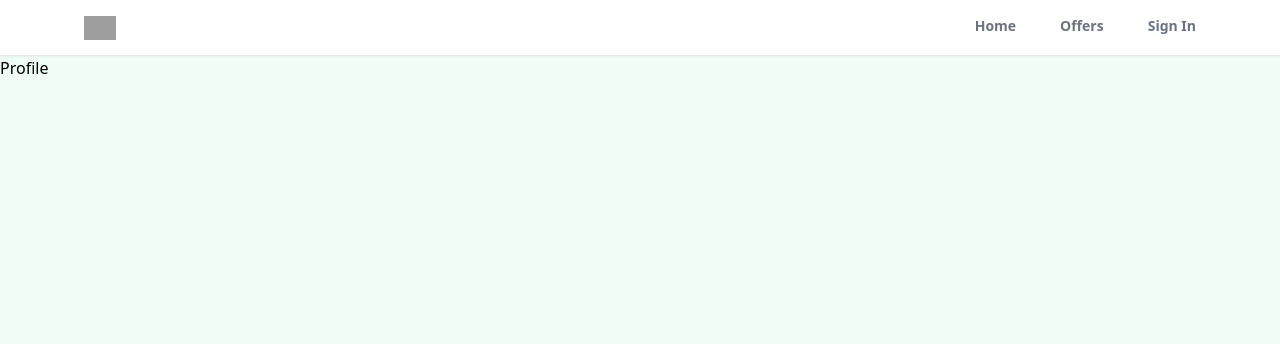
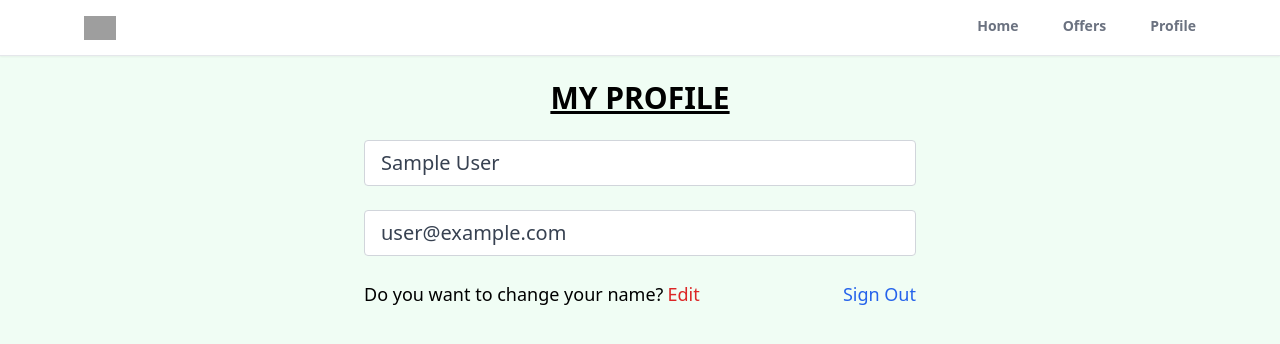
Before and after one commit to MuhammadUmerQaiser/Realtor-Website, a React (Create React App) app: page /profile in a window 1280 px wide. Shown: the top 344 px of the page. Built offline with nearby package versions, Linux system fonts and the light colour scheme; no server answers; sample sign-in values are in the browser's storage; grey boxes are pictures that could not be loaded.

Commit message:
Create the profile page and add edit functionality

```diff
--- a/src/App.js
+++ b/src/App.js
@@ -8,6 +8,7 @@ import Profile from "./Pages/Profile";
 import Header from "./Components/Header";
 import { ToastContainer } from "react-toastify";
 import 'react-toastify/dist/ReactToastify.css';
+import PrivateRoute from "./Components/PrivateRoute";
 
 function App() {
   return (
@@ -20,7 +21,10 @@ function App() {
           <Route path="/sign-in" element={<SignIn />} />
           <Route path="/sign-up" element={<SignUp />} />
           <Route path="/forget-password" element={<ForgetPassword />} />
-          <Route path="/profile" element={<Profile />} />
+          {/* IT WILL TAKE THE PRIVATE ROUTE ON HITTING PROFILE URL BUT AT PRIVATE ROUTE IT WILL CHECK LOGGED IN CONDITION IF IT IS TRUE IT WILL RENDER OUTLET WHICH MEANS PROFILE COMPONENT BCS IT IS TAKING PROFILE COMPONENT */}
+          <Route path="/profile" element={<PrivateRoute />}>
+            <Route path="/profile" element={<Profile />} />
+          </Route>
         </Routes>
       </Router>
       {/* TO GENERATE TOAST */}
--- a/src/Components/Header.jsx
+++ b/src/Components/Header.jsx
@@ -1,9 +1,22 @@
-import React from 'react'
+import { getAuth, onAuthStateChanged } from 'firebase/auth';
+import React, { useEffect, useState } from 'react'
 import { useLocation, useNavigate } from 'react-router'
 
 export default function Header() {
     const location = useLocation();
     const navigate = useNavigate();
+    const [pageStateOnAuthCheck, setPageStateOnAuthCheck] = useState("Sign In");
+    const auth = getAuth();
+
+    useEffect(() => {
+        onAuthStateChanged(auth, (user) => {
+            if(user){
+                setPageStateOnAuthCheck("Profile");
+            }else{
+                setPageStateOnAuthCheck("Sign In");
+            }
+        })
+    }, [auth]);
 
     const matchLocationPath = (router) => {
         if(router === location.pathname){
@@ -19,9 +32,12 @@ export default function Header() {
             </div>
             <div>
                 <ul className='flex space-x-11'>
-                    <li className={`cursor-pointer py-4 text-sm font-semibold text-gray-500 border-b-[3px] border-b-transparent ${matchLocationPath("/") && "text-black border-b-red-500"}`} onClick={() => navigate('/')}>Home</li>
-                    <li className={`cursor-pointer py-4 text-sm font-semibold text-gray-500 border-b-[3px] border-b-transparent ${matchLocationPath("/offers") && "text-black border-b-red-500"}`} onClick={() => navigate('/offers')}>Offers</li>
-                    <li className={`cursor-pointer py-4 text-sm font-semibold text-gray-500 border-b-[3px] border-b-transparent ${matchLocationPath("/sign-in") && "text-black border-b-red-500"}`} onClick={() => navigate('/sign-in')}>Sign In</li>
+                    <li className={`cursor-pointer py-4 text-sm font-semibold text-gray-500 border-b-[3px] border-b-transparent ${matchLocationPath("/") && "text-black border-b-red-600"}`} onClick={() => navigate('/')}>Home</li>
+                    <li className={`cursor-pointer py-4 text-sm font-semibold text-gray-500 border-b-[3px] border-b-transparent ${matchLocationPath("/offers") && "text-black border-b-red-600"}`} onClick={() => navigate('/offers')}>Offers</li>
+                    <li className={`cursor-pointer py-4 text-sm font-semibold text-gray-500 border-b-[3px] border-b-transparent ${(matchLocationPath("/sign-in") || matchLocationPath("/profile")) && "text-black border-b-red-600"}`} onClick={() => navigate('/profile')}>
+                        {/* THIS NAVIGATE PROFILE MEANS IT REDIRECTS TO PRFILE PAGE BUT IF USER IS NOT AUTHENTICATED IT REDIRECTS TO SIGN-IN PAGE AS WE MADE THE PRIVATE ROUTE */}
+                        {pageStateOnAuthCheck}
+                    </li>
                 </ul>
             </div>
         </header>
--- /dev/null
+++ b/src/Components/PrivateRoute.jsx
@@ -0,0 +1,11 @@
+import React from 'react'
+import { Navigate, Outlet } from 'react-router';
+import {useAuthStatus}  from '../Hooks/useAuthStatus';
+
+export default function PrivateRoute() {
+    const {loggedIn, checkingStatus} = useAuthStatus();
+    if(checkingStatus){
+        return <h1>Loading...</h1>;
+    }
+    return loggedIn ? <Outlet /> : <Navigate to="/sign-in" />
+}
--- /dev/null
+++ b/src/Hooks/useAuthStatus.jsx
@@ -0,0 +1,18 @@
+import { getAuth, onAuthStateChanged } from 'firebase/auth';
+import { useEffect, useState } from 'react'
+
+export const useAuthStatus = () => {
+    const [loggedIn, setLoggedIn] = useState(false);
+    const [checkingStatus, setCheckingStatus] = useState(true);
+
+    useEffect(() => {
+        const auth = getAuth();
+        onAuthStateChanged(auth, (user) => {
+            if(user){
+                setLoggedIn(true);
+            }
+            setCheckingStatus(false);
+        })
+    }, [])
+  return {loggedIn, checkingStatus};
+}
--- a/src/Pages/Profile.jsx
+++ b/src/Pages/Profile.jsx
@@ -1,7 +1,81 @@
-import React from 'react'
+import { getAuth, updateProfile } from 'firebase/auth';
+import { doc, updateDoc } from 'firebase/firestore';
+import React, { useState } from 'react'
+import { useNavigate } from 'react-router';
+import { toast } from 'react-toastify';
+import { db } from '../Firebase';
 
 export default function Profile() {
+  const auth = getAuth();
+  const navigate = useNavigate();
+  // GET DATA OF LOGGED IN USER
+  const [inputs, setInputs] = useState({
+    name: auth.currentUser.displayName,
+    email: auth.currentUser.email
+  });
+  const {name, email} = inputs;
+  //  EDIT DETAILSSSSSSSS
+  const [checkEditStatus, setCheckEditStatus] = useState(false);
+  //INPUT ON CHANGE
+  const onChange = (e) => {
+    setInputs((prevState) => ({
+      ...prevState,
+      [e.target.id]: e.target.value
+    }))
+  };
+  //CHANGE USER NAME ON SUBMIT
+  const onSubmit = async () => {
+    try {
+      if(auth.currentUser.displayName !== name){
+        // UPDATE NAME IN FIREBASE AUTHENTICATION
+        await updateProfile(auth.currentUser, {
+          displayName: name
+        })
+        // UPDATE NAME IN FIREBASE FIRESTORE ALSO
+        const docRef = doc(db, "users", auth.currentUser.uid);
+        await updateDoc(docRef, {
+          name: name
+        });
+        toast.success("Name has been updated successfully");
+      }else{
+        toast.error("You haven't changed the name");
+      }
+    } catch (error) {
+      toast.error("Could not update your profile");
+    }
+  };
+
+  // LOGGED OUT ON CLICK
+  const loggedOut = () => {
+    auth.signOut();
+    navigate("/sign-in");
+  }
   return (
-    <div>Profile</div>
+    <>
+    <section className='max-w-6xl mx-auto flex justify-center items-center flex-col'>
+      <h1 className='uppercase text-center text-3xl mt-6 font-bold underline'>My Profile</h1>
+      <div className='w-full md:w-[50%] mt-6 px-3'>
+        <form>
+          {/* INPUT NAME */}
+          <input type="text" name="name" id="name" value={name} disabled={!checkEditStatus} onChange={onChange} className={`w-full px-4 py-2 text-xl text-gray-700 bg-white border border-gray-300 rounded transition ease-in-out ${checkEditStatus && "bg-red-200 focus:bg-red-200"}`}/>
+
+          {/* INPUT EMAIL */}
+          <input type="text" name="email" id="email" value={email} disabled className='mt-6 w-full px-4 py-2 text-xl text-gray-700 bg-white border border-gray-300 rounded transition ease-in-out'/>
+
+          <div className='flex justify-between whitespace-nowrap text-sm sm:text-lg mt-6'>
+            <p className='flex items-center'>Do you want to change your name?
+              <span onClick={() => {
+                checkEditStatus && onSubmit();
+                setCheckEditStatus(!checkEditStatus);
+              }} className='text-red-600 hover:text-red-700 transition duration-200 ease-in-out ml-1 cursor-pointer'>
+                {checkEditStatus ? "Apply Change" : "Edit"}
+              </span>
+            </p>
+            <p onClick={loggedOut} className='text-blue-600 hover:blue-red-800 transition duration-200 ease-in-out cursor-pointer'>Sign Out</p>
+          </div>
+        </form>
+      </div>
+    </section>
+    </>
   )
 }
```
